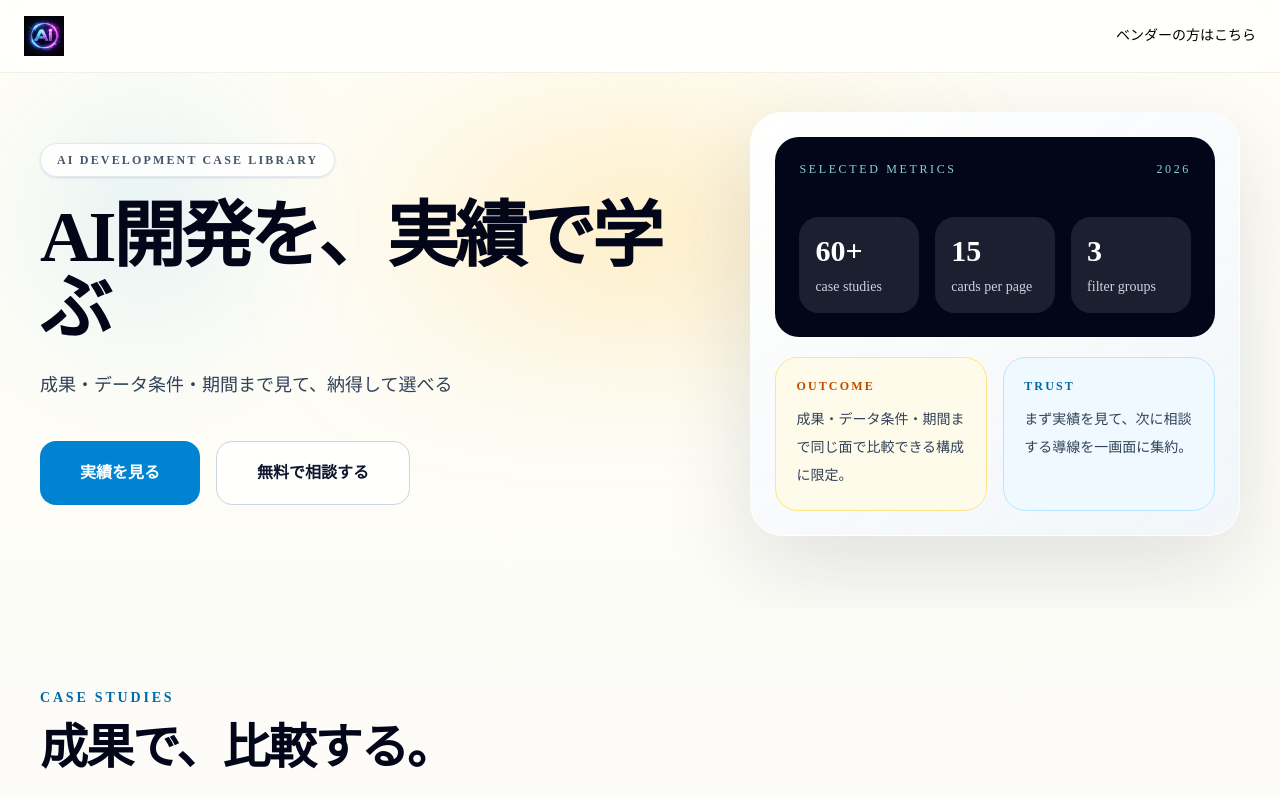
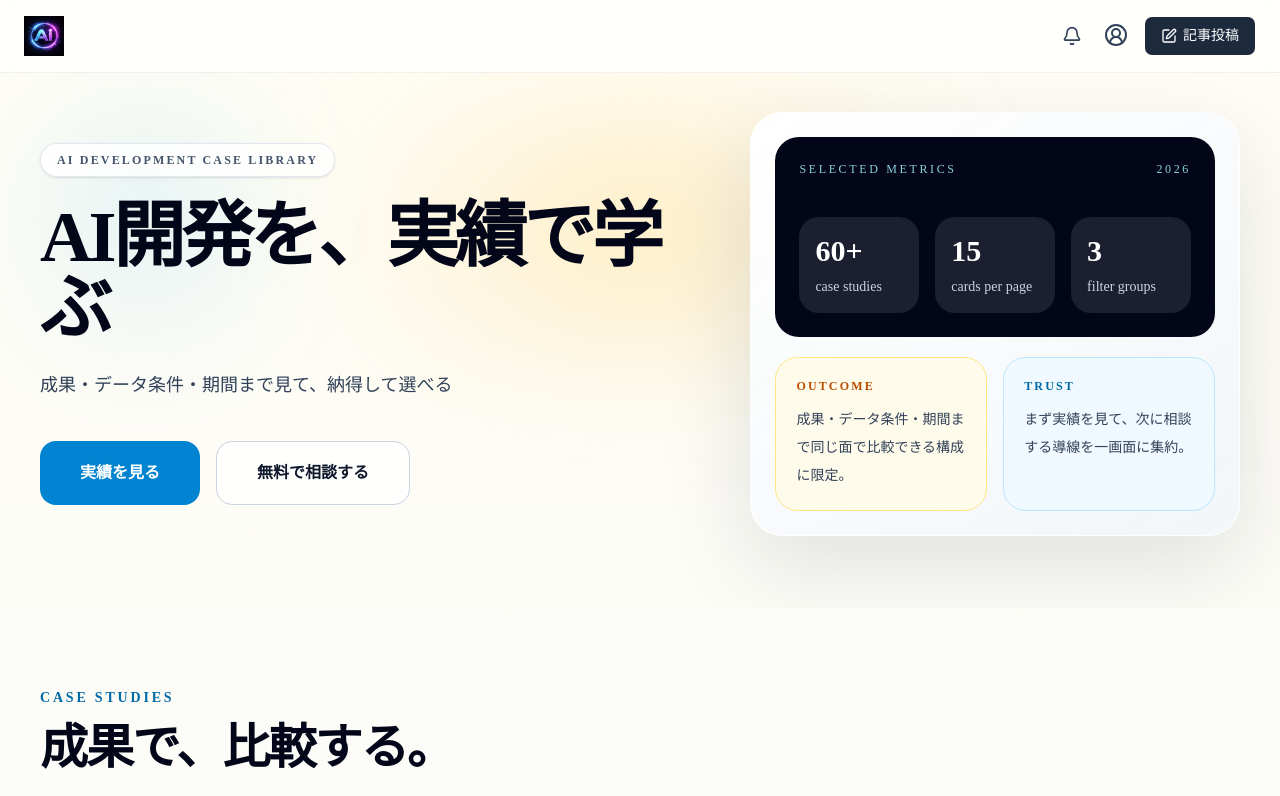
Before and after one commit to yumatsui00/jishaproduct, a Next.js app: page / in a window 1280 px wide. Shown: the top 796 px of the page. Built offline with nearby package versions, Linux system fonts and the light colour scheme.

Commit message:
feat: ログインバーをログイン状態によって変化させる。ログイン状態はboolで保持している

```diff
--- a/AI/task/seed.md
+++ b/AI/task/seed.md
@@ -1,21 +1,20 @@
 # Feature Seed
 
 ## 1. Summary (必須・短く)
-発注者が送信するアポイントメントフォームのページを作成する
+ログイン者用のトップバーを作成する
 ---
 
 ## 2. Purpose / 背景
-発注者が会社情報を記載し、アポイントメントフォームを送信する。URLの?ids=xxx,yyyから、記事IDを最大5コマで取得する。
-
+ログイン者用のトップバーを作成する
 ---
 
 ## 3. Requirements (箇条書きでOK)
-・画面上部にトップバーを挿入する
-・URLのidsから、選択中の記事を最大5つまで取得し、その画像を画面上部に列挙する
-・アポイントメントフォームをshadcnを用いて記載する
-・フォーム送信前のバリデーションが不十分な場合、各inputボックスの上部にエラー分が赤色で表示される
-・これらのinputボックスもshadcnで作成し、また、エラーがあるときにそれを表示するところまで含めてコンポーネント化する
-・URLはappointment
+・画面上部のトップバーをログイン者用と非ログイン者用で変更できるようにする
+・実際にログインをするのではなく、最初はtrue, falseをlayoutで定義する形にしておく
+・デザインとしては、左にロゴ、右に通知アイコン、ユーザーアイコン、記事投稿ボタン
+・ユーザーアイコンをクリックすると、ダイアログみたいなのがアイコンから伸びる形
+・そこには、企業名、設定ボタン、ログアウトがとりあえずあればいい。実際の機能は必要なく、フロントだけで良い
+
 ---
 
 ## 4. Scope
@@ -27,19 +26,7 @@
 ---
 
 ## 5. UI Notes (あれば)
-アポイントメントフォームに必要な項目を以下に列挙する。
-・貴社名
-・担当者名
-・役職（任意）
-・email
-・電話
-・どこで知りましたか
-・業種選択（選択式）
-・課題選択（選択式）
-・目的、検討状況
-・プロジェクト着手タイミング（任意）
-・予算（任意）
-・内容（空では提出不可）
+
 
 
 ---
--- a/assets/translations/jp.ts
+++ b/assets/translations/jp.ts
@@ -2,6 +2,15 @@ interface HomePageTranslations {
   common: {
     topBar: {
       vendorLinkLabel: string;
+      postArticleLabel: string;
+      notificationsLabel: string;
+      userMenu: {
+        openLabel: string;
+        companyLabel: string;
+        companyName: string;
+        settingsLabel: string;
+        logoutLabel: string;
+      };
     };
     footer: {
       logoAlt: string;
@@ -143,6 +152,15 @@ const translations: HomePageTranslations = {
   common: {
     topBar: {
       vendorLinkLabel: "ベンダーの方はこちら",
+      postArticleLabel: "記事投稿",
+      notificationsLabel: "通知",
+      userMenu: {
+        openLabel: "ユーザーメニューを開く",
+        companyLabel: "Company",
+        companyName: "株式会社Jisha",
+        settingsLabel: "設定",
+        logoutLabel: "ログアウト",
+      },
     },
     footer: {
       logoAlt: "Jisha footer logo",
--- a/src/app/layout.tsx
+++ b/src/app/layout.tsx
@@ -1,5 +1,7 @@
 import type { Metadata } from "next";
 import { Geist, Geist_Mono } from "next/font/google";
+
+import TopBar from "@/components/common/TopBar";
 
 import "./globals.css";
 
@@ -23,12 +25,17 @@ export default function RootLayout({
 }: Readonly<{
   children: React.ReactNode;
 }>) {
+  const isLoggedIn = true;
+
   return (
     <html lang="en">
       <body
         className={`${geistSans.variable} ${geistMono.variable} antialiased`}
       >
-        <div className="min-h-screen bg-background text-foreground">{children}</div>
+        <div className="min-h-screen bg-background text-foreground">
+          <TopBar isLoggedIn={isLoggedIn} />
+          {children}
+        </div>
       </body>
     </html>
   );
--- a/src/app/page.tsx
+++ b/src/app/page.tsx
@@ -1,4 +1,3 @@
-import PublicTopBar from "@/components/common/PublicTopBar";
 import PublicFooter from "@/components/common/PublicFooter";
 import CaseStudySection from "@/components/home/CaseStudySection";
 import HomeHeroSection from "@/components/home/HomeHeroSection";
@@ -11,7 +10,6 @@ import HomeHeroSection from "@/components/home/HomeHeroSection";
 export default function Home() {
   return (
     <main className="min-h-screen bg-[linear-gradient(180deg,#fffdf5_0%,#f4f8ff_38%,#f8fbff_68%,#ffffff_100%)] pt-[4.5rem]">
-      <PublicTopBar />
       <HomeHeroSection />
       <CaseStudySection />
       <PublicFooter />
--- a/src/components/appointment/AppointmentPage.tsx
+++ b/src/components/appointment/AppointmentPage.tsx
@@ -1,7 +1,6 @@
 import Image from "next/image";
 
 import AppointmentForm from "@/components/appointment/AppointmentForm";
-import PublicTopBar from "@/components/common/PublicTopBar";
 import type { AppointmentSelectedCaseStudy } from "@/types/caseStudy";
 import translations from "../../../assets/translations/jp";
 
@@ -25,7 +24,6 @@ export default function AppointmentPage(
 
   return (
     <main className="min-h-screen bg-[#fff9e8] pt-[4.5rem]">
-      <PublicTopBar />
       <section className="mx-auto flex w-full max-w-6xl flex-col gap-8 px-6 py-10 md:py-16">
         <div className="max-w-3xl space-y-3">
           <h1 className="text-3xl font-semibold tracking-tight text-slate-950 md:text-5xl">
--- /dev/null
+++ b/src/components/common/AuthenticatedTopBar.tsx
@@ -0,0 +1,135 @@
+"use client";
+
+import Image from "next/image";
+import Link from "next/link";
+import { Bell, LogOut, Settings, SquarePen, UserCircle2 } from "lucide-react";
+import { useEffect, useRef, useState } from "react";
+
+import { Button } from "@/components/ui/button";
+
+import translations from "../../../assets/translations/jp";
+
+interface AuthenticatedTopBarProps {
+  companyName: string;
+}
+
+/**
+ * Renders the logged-in top bar with a front-end-only user menu.
+ *
+ * @param props - Component props.
+ * @param props.companyName - Static company name label.
+ * @returns The authenticated top bar.
+ */
+export default function AuthenticatedTopBar({
+  companyName,
+}: AuthenticatedTopBarProps) {
+  const [isMenuOpen, setIsMenuOpen] = useState(false);
+  const menuContainerRef = useRef<HTMLDivElement>(null);
+  const labels = translations.common.topBar;
+
+  useEffect(() => {
+    if (!isMenuOpen) {
+      return;
+    }
+
+    /**
+     * Closes the menu when a pointer event happens outside the menu area.
+     *
+     * @param event - The pointer event from the document.
+     */
+    function handlePointerDown(event: PointerEvent) {
+      if (
+        menuContainerRef.current &&
+        !menuContainerRef.current.contains(event.target as Node)
+      ) {
+        setIsMenuOpen(false);
+      }
+    }
+
+    document.addEventListener("pointerdown", handlePointerDown);
+
+    return () => {
+      document.removeEventListener("pointerdown", handlePointerDown);
+    };
+  }, [isMenuOpen]);
+
+  return (
+    <header className="fixed inset-x-0 top-0 z-40 border-b border-black/6 bg-white/68 backdrop-blur-md">
+      <div className="mx-auto flex w-full max-w-7xl items-center justify-between px-6 py-4">
+        <Link href="/" className="shrink-0">
+          <Image
+            src="/Logo.png"
+            alt=""
+            width={160}
+            height={48}
+            priority
+            className="h-10 w-auto"
+          />
+        </Link>
+        <div className="flex items-center gap-2 sm:gap-3">
+          <Button
+            type="button"
+            variant="ghost"
+            size="icon"
+            className="rounded-full text-slate-700 hover:bg-slate-100"
+            aria-label={labels.notificationsLabel}
+          >
+            <Bell className="size-5" />
+          </Button>
+          <div ref={menuContainerRef} className="relative">
+            <Button
+              type="button"
+              variant="ghost"
+              size="icon"
+              className="rounded-full text-slate-700 hover:bg-slate-100"
+              aria-expanded={isMenuOpen}
+              aria-label={labels.userMenu.openLabel}
+              onClick={() => {
+                setIsMenuOpen((open) => !open);
+              }}
+            >
+              <UserCircle2 className="size-6" />
+            </Button>
+            {isMenuOpen ? (
+              <div className="absolute right-0 top-[calc(100%+0.75rem)] w-72 rounded-2xl border border-slate-200 bg-white p-3 shadow-[0_20px_50px_rgba(15,23,42,0.14)]">
+                <div className="border-b border-slate-100 px-2 pb-3">
+                  <p className="text-xs font-medium uppercase tracking-[0.18em] text-slate-400">
+                    {labels.userMenu.companyLabel}
+                  </p>
+                  <p className="mt-2 text-sm font-semibold text-slate-900">
+                    {companyName}
+                  </p>
+                </div>
+                <div className="mt-3 flex flex-col gap-1">
+                  <Button
+                    type="button"
+                    variant="ghost"
+                    className="justify-start rounded-xl px-3 py-2 text-sm text-slate-700"
+                  >
+                    <Settings className="size-4" />
+                    {labels.userMenu.settingsLabel}
+                  </Button>
+                  <Button
+                    type="button"
+                    variant="ghost"
+                    className="justify-start rounded-xl px-3 py-2 text-sm text-red-600 hover:bg-red-50 hover:text-red-700"
+                  >
+                    <LogOut className="size-4" />
+                    {labels.userMenu.logoutLabel}
+                  </Button>
+                </div>
+              </div>
+            ) : null}
+          </div>
+          <Button
+            type="button"
+            className="h-10 rounded-md bg-slate-800 px-4 text-white hover:bg-slate-700"
+          >
+            <SquarePen className="size-4" />
+            {labels.postArticleLabel}
+          </Button>
+        </div>
+      </div>
+    </header>
+  );
+}
--- /dev/null
+++ b/src/components/common/TopBar.tsx
@@ -0,0 +1,27 @@
+import PublicTopBar from "@/components/common/PublicTopBar";
+
+import AuthenticatedTopBar from "./AuthenticatedTopBar";
+import translations from "../../../assets/translations/jp";
+
+interface TopBarProps {
+  isLoggedIn: boolean;
+}
+
+/**
+ * Selects the correct top bar variant from the mocked auth state.
+ *
+ * @param props - Component props.
+ * @param props.isLoggedIn - Mocked login state from the layout.
+ * @returns The public or authenticated top bar.
+ */
+export default function TopBar({ isLoggedIn }: TopBarProps) {
+  if (!isLoggedIn) {
+    return <PublicTopBar />;
+  }
+
+  return (
+    <AuthenticatedTopBar
+      companyName={translations.common.topBar.userMenu.companyName}
+    />
+  );
+}
```
